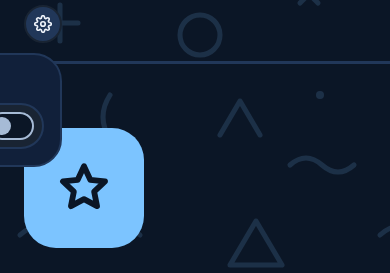
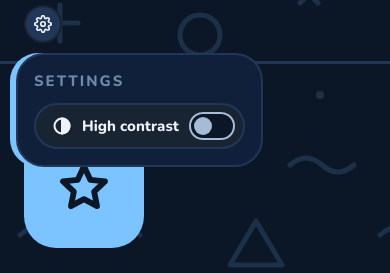
Before and after one commit to cappleby1/cappleby1.github.io, a plain HTML site: page index.html in a window 390 px wide. Both pictures are taken after a click on the button "Settings". Shown: the part 165-438 px from the top of the page. Drawn offline with nearby package versions, Linux system fonts and the light colour scheme.

Commit message:
Keep settings panel on screen on mobile
On narrow screens the header wraps and the cog sits near the left edge,
so the right-aligned panel opened off-screen. Nudge it back inside the
viewport when it opens and on resize.

Co-Authored-By: Claude Opus 5.5 <noreply@anthropic.com>

```diff
--- a/CSS/style.css
+++ b/CSS/style.css
@@ -146,6 +146,7 @@ a:hover { color: var(--link-hover); }
   padding: 16px; display: grid; gap: 12px;
   box-shadow: 0 10px 30px rgba(0,0,0,.35);
   white-space: nowrap;
+  max-width: calc(100vw - 32px);
 }
 .settings-panel[hidden] { display: none; }
 
--- a/script.js
+++ b/script.js
@@ -168,10 +168,25 @@ document.addEventListener('DOMContentLoaded', () => {
   // ---- Settings cog ----
   const cog = $('settings-btn');
   const panel = $('settings-panel');
+  // The panel is right-aligned to the cog. On narrow screens the header wraps and
+  // the cog can sit near the left edge, pushing the panel off-screen, so nudge it
+  // back inside the viewport.
+  const GUTTER = 16;
+  const placePanel = () => {
+    panel.style.right = '';
+    const rect = panel.getBoundingClientRect();
+    const vw = document.documentElement.clientWidth;
+    let shift = 0;
+    if (rect.left < GUTTER) shift = GUTTER - rect.left;
+    else if (rect.right > vw - GUTTER) shift = (vw - GUTTER) - rect.right;
+    if (shift) panel.style.right = `${-shift}px`;
+  };
   const setOpen = (open) => {
     panel.hidden = !open;
     cog.setAttribute('aria-expanded', open ? 'true' : 'false');
+    if (open) placePanel();
   };
+  window.addEventListener('resize', () => { if (!panel.hidden) placePanel(); });
   cog.addEventListener('click', () => setOpen(panel.hidden));
   document.addEventListener('click', (e) => {
     if (!panel.hidden && !e.target.closest('.settings')) setOpen(false);
```
